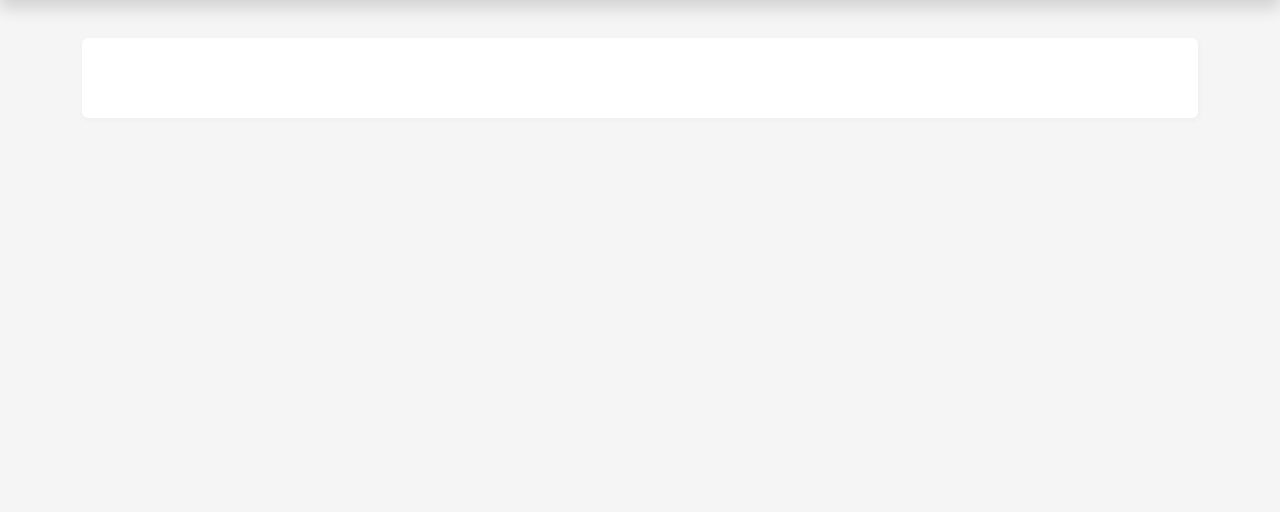
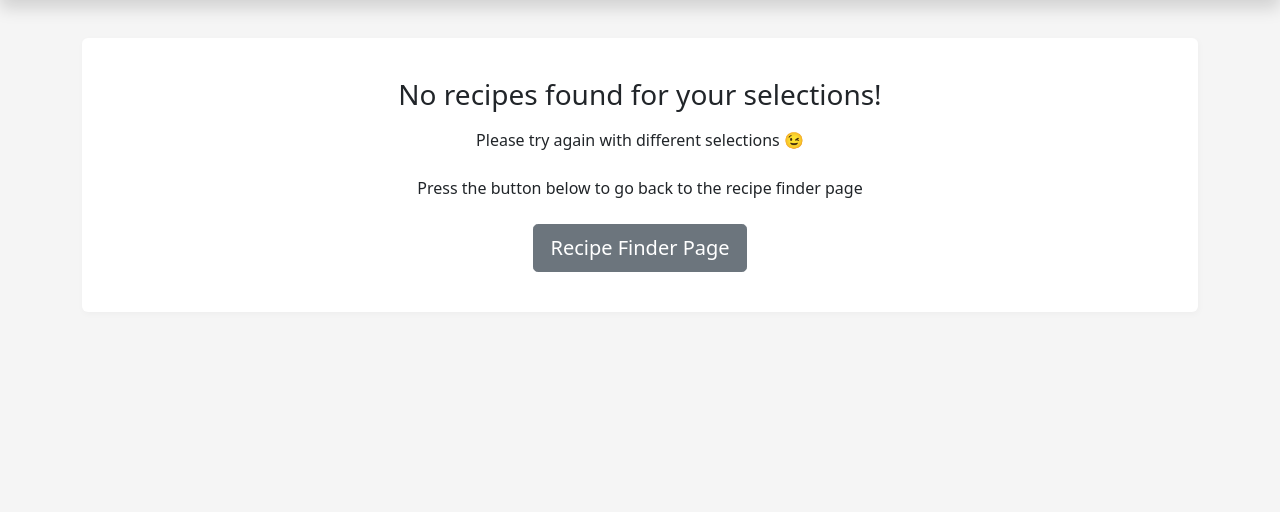
Before and after one commit to NebiyouBelaineh/Dishcovery, a Flask app: page /results in a window 1280 px wide. Shown: the part 82-594 px from the top of the page. Run offline with Flask 3, Linux system fonts and the light colour scheme; some libraries are stand-ins or nearby versions.

Commit message:
- Fix pycodestyle, - Provide recipe_not_found page when recipe not found, - Add check for already added ingredient and ignore it(only works for single word ingredients) - Make bookmarks.js load after DOM is ready, - Clear modal tags to avoid repeated tags for different recipes, - Change style for modal buttons, - Change title for results and recipe not found page

```diff
--- a/dishcovery/routes.py
+++ b/dishcovery/routes.py
@@ -115,9 +115,10 @@ def result_route():
 
     if hits != []:
         print("Hits found")
-    else:
+        return render_template('results.html', recipe_details=hits)
+    else:  # Serves recipe_not_found page if no hits found with redirect option
         print("Not Hits found")
-    return render_template('results.html', recipe_details=hits)
+        return render_template('recipe_not_found.html')
 
 
 def findRecipe(recipeParam):
@@ -125,7 +126,8 @@ def findRecipe(recipeParam):
     try:
         api_key = os.environ.get("API_KEY")
         api_id = os.environ.get("API_ID")
-        recipe_query = f"https://api.edamam.com/api/recipes/v2?type=public&app_id={api_id}&app_key={api_key}&q={recipeParam}"
+        recipe_query = f"https://api.edamam.com/api/recipes/v2?type=public&\
+app_id={api_id}&app_key={api_key}&q={recipeParam}"
         response = requests.get(recipe_query)
         response.raise_for_status()
     except requests.RequestException as e:
@@ -144,7 +146,6 @@ def findRecipe(recipeParam):
 
 def writeResponse(response):
     """Write the response from the api call to a JSON file"""
-
     file_path = 'dishcovery/static/data/tmp/response.json'
 
     with open(file_path, 'w') as file:
@@ -161,9 +162,6 @@ def delete_file():
         os.remove(file_path)
         print(f"File {file_path} removed.")
 
-# @app.before_shutdown
-# def cleanup_before_shutdown():
-#     delete_file()
 
 def signal_handler(signum, frame):
     # Call delete_file function before exiting
@@ -174,5 +172,6 @@ def signal_handler(signum, frame):
     # Exit program
     exit()
 
+
 # Register signal handler for SIGINT (Ctrl+C)
 signal.signal(signal.SIGINT, signal_handler)
--- a/dishcovery/static/scripts/collectRecipeDetails.js
+++ b/dishcovery/static/scripts/collectRecipeDetails.js
@@ -1,5 +1,5 @@
-const ingredientsList = [];
 $(function () {
+  const ingredientsList = [];
   function removePromptStr (str) {
     if (str.length === 0) {
       return str;
@@ -13,7 +13,8 @@ $(function () {
     let dishes = document.getElementById('dishes').value;
 
     // console.log(ingredients)
-    ingredients.forEach((element) => { // After collecting all ingredients into an array, this will
+    // After collecting all ingredients into an array, this will remove the prompt string
+    ingredients.forEach((element) => {
       ingredientsList.push(removePromptStr(element.textContent));
       //   console.log(removePromptStr(element.textContent));
     });
--- a/dishcovery/static/scripts/showModal.js
+++ b/dishcovery/static/scripts/showModal.js
@@ -6,7 +6,8 @@ $(function () {
 
     // Obtain the recipeTitle to use as a search parameter
     const recipeLink = event.currentTarget;
-    const recipeTitle = recipeLink.querySelector("h5").textContent;
+    // trim() used to remove spaces from both sides of the h5 element due to formatting
+    const recipeTitle = recipeLink.querySelector("h5").textContent.trim();
     console.log(recipeTitle);
 
     fetch(filename)
@@ -30,7 +31,7 @@ $(function () {
             const ingredients = element.recipe.ingredientLines;
             const calories = element.recipe.calories;
             const totalTime = element.recipe.totalTime;
-            const tags = element.recipe.tags;
+            let tags = element.recipe.tags;
             const img = element.recipe.image;
             const fullDetails = element.recipe.url;
 
@@ -55,12 +56,15 @@ $(function () {
               .querySelector(".fulldetails")
               .setAttribute("href", fullDetails);
 
+            const healthLabels = document.querySelector(".healthLabels");
+            // Clears the tags from previous tags
+            healthLabels.innerHTML = "";
             if (Array.isArray(tags)) {
               tags.forEach((tag) => {
                 const span = document.createElement("span");
                 span.classList.add("tag");
                 span.textContent = tag;
-                document.querySelector(".healthLabels").appendChild(span);
+                healthLabels.appendChild(span);
               });
             }
 
--- a/dishcovery/static/styles/bookmarks.css
+++ b/dishcovery/static/styles/bookmarks.css
@@ -86,9 +86,11 @@ body {
     font-size: 12px;
     font-weight: 500;
 }
-
+a.fulldetails {
+    color: unset;
+}
 .click-view-content {
-    background: #ebad38;
+    background: #948979;
     width: 200px;
     margin-inline: auto;
     display: flex;
@@ -113,7 +115,7 @@ body {
 	color: #fff;
 }
 .click-view-content:hover{
-	background-color:#e8ab3b;
+	background-color:#AF8260;
 	color:#fff;
 	box-shadow: 1px 2px 7px rgba(0,0,0,.3);
 }
@@ -198,11 +200,14 @@ h3.heading-secondary {
 }
 button.btn.btn-primary.btn-book {
     padding: 10px 40px;
-    background-color: #88ab8e;
+    background-color: #003C43;
     font-weight: 500;
     border: none;
 	transition:background-color .4s ease,
 	box-shadow .4s ease;
+}
+button.btn.btn-primary.btn-book:hover {
+    background-color: #77B0AA ;
 }
 .btn:focus,.btn:active {
 	outline: none !important;
--- /dev/null
+++ b/dishcovery/templates/recipe_not_found.html
@@ -0,0 +1,28 @@
+{% extends 'base_2.html' %} {% block title %} Recipe Not Found {% endblock %} {%
+block styles%}
+<link rel="stylesheet" href="../static/styles/bootstrap.min.css" />
+<link rel="stylesheet" href="../static/styles/bookmarks.css" />
+{% endblock%} {% block main %}
+<div class="container section-container">
+  <main class="main container">
+    <div class="row gx-5 gy-2 justify-content-center">
+      <h3>No recipes found for your selections!</h3>
+      <p>
+        Please try again with different selections
+        <span class="emoji">&#x1F609;</span>
+      </p>
+      <p>Press the button below to go back to the recipe finder page</p>
+      <div>
+        <a href="{{ url_for('recipe_finder') }}">
+          <button type="button" class="btn btn-secondary btn-lg">
+            Recipe Finder Page
+          </button>
+        </a>
+      </div>
+    </div>
+  </main>
+</div>
+
+{% endblock %} {% block scripts %}
+<script src="../static/scripts/bookmarks.js"></script>
+{% endblock scripts %}
--- a/dishcovery/templates/results.html
+++ b/dishcovery/templates/results.html
@@ -1,4 +1,4 @@
-{% extends 'base_2.html' %} {% block title %} Recipe Finder {% endblock %} {%
+{% extends 'base_2.html' %} {% block title %} Results {% endblock %} {%
 block styles%}
 <link rel="stylesheet" href="../static/styles/bootstrap.min.css" />
 <link rel="stylesheet" href="../static/styles/bookmarks.css" />
@@ -36,7 +36,6 @@ block styles%}
           <div class="click-view-content">
             <a href="" class="click-view fulldetails">
               <div class="click-view-text">View Full Recipe</div>
-              <ion-icon name="exit-outline"></ion-icon>
             </a>
           </div>
 
@@ -80,9 +79,11 @@ block styles%}
             data-bs-target="#staticBackdrop"
           >
             <img src="{{ recipe.get("recipe").get("image")}}"
-            class="card-img-top" alt="tomato">
+            class="card-img-top" alt="recipe-img">
             <div class="card-body recipe-card">
-              <h5 class="card-title">{{ recipe.get("recipe").get("label") }}</h5>
+              <h5 class="card-title">
+                {{ recipe.get("recipe").get("label") }}
+              </h5>
             </div>
           </a>
         </div>
```
Also changed, not shown: dishcovery/static/scripts/addIngridents.js (+18 -1 lines), dishcovery/static/scripts/bookmarks.js (+14 -13 lines).
